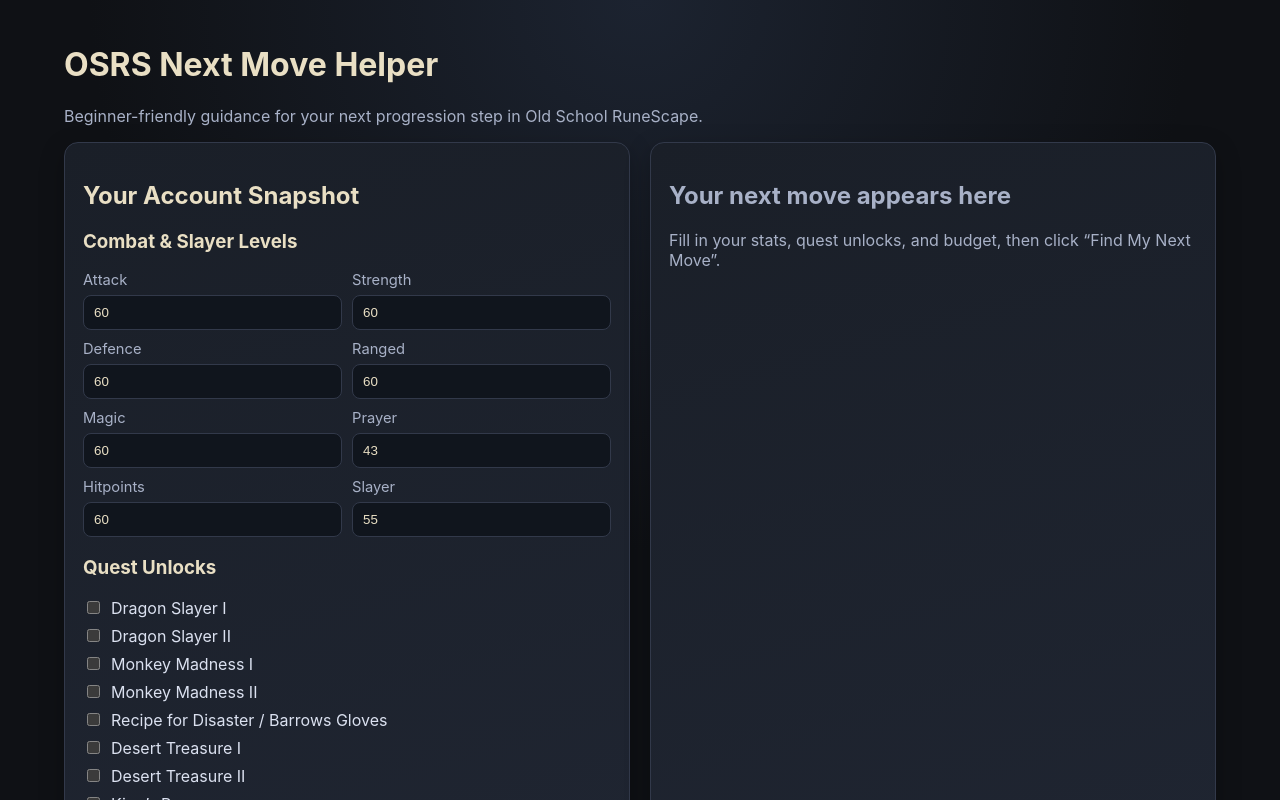
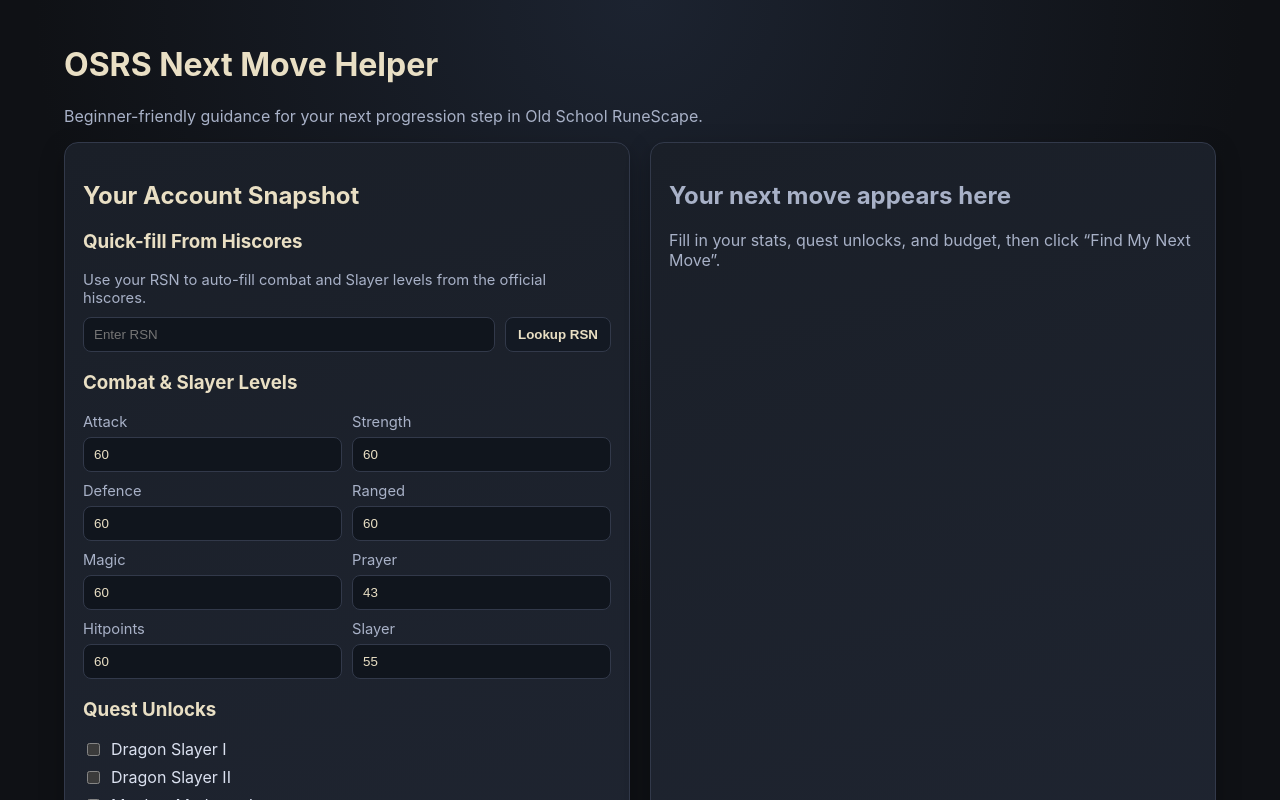
Before and after one commit to dimitrievblagoj/osrshelper, a React (Vite) app: page / in a window 1280 px wide. Shown: the top 800 px of the page. Built offline with nearby package versions, Linux system fonts and the light colour scheme.

Commit message:
Add RSN lookup via Vercel serverless API route

```diff
--- a/src/App.jsx
+++ b/src/App.jsx
@@ -23,11 +23,42 @@
   const [quests, setQuests] = useState(defaultQuests);
   const [budget, setBudget] = useState(budgetOptions[0]);
   const [hasSubmitted, setHasSubmitted] = useState(false);
+  const [rsn, setRsn] = useState('');
+  const [lookupState, setLookupState] = useState({ loading: false, error: '', success: '' });
 
   const results = useMemo(() => {
     if (!hasSubmitted) return null;
     return getRecommendations({ stats, quests, budget });
   }, [stats, quests, budget, hasSubmitted]);
+
+  async function handleRsnLookup() {
+    const trimmedRsn = rsn.trim();
+
+    if (!trimmedRsn) {
+      setLookupState({ loading: false, error: 'Enter an RSN before looking up levels.', success: '' });
+      return;
+    }
+
+    setLookupState({ loading: true, error: '', success: '' });
+
+    try {
+      const response = await fetch(`/api/lookup-rsn?rsn=${encodeURIComponent(trimmedRsn)}`);
+      const payload = await response.json();
+
+      if (!response.ok) {
+        throw new Error(payload.error || 'Unable to load stats from the hiscores right now.');
+      }
+
+      setStats((previous) => ({ ...previous, ...payload.stats }));
+      setLookupState({ loading: false, error: '', success: `Loaded combat + Slayer levels for ${payload.rsn}.` });
+    } catch (error) {
+      setLookupState({
+        loading: false,
+        error: error instanceof Error ? error.message : 'Unable to load stats from the hiscores right now.',
+        success: ''
+      });
+    }
+  }
 
   return (
     <main className="page">
@@ -39,6 +70,26 @@
       <div className="layout">
         <section className="panel form-panel">
           <h2>Your Account Snapshot</h2>
+
+          <div className="section-block">
+            <h3>Quick-fill From Hiscores</h3>
+            <p className="helper-text">Use your RSN to auto-fill combat and Slayer levels from the official hiscores.</p>
+            <div className="rsn-lookup">
+              <input
+                className="rsn-input"
+                type="text"
+                value={rsn}
+                onChange={(event) => setRsn(event.target.value)}
+                maxLength={12}
+                placeholder="Enter RSN"
+              />
+              <button className="secondary-cta" onClick={handleRsnLookup} disabled={lookupState.loading}>
+                {lookupState.loading ? 'Looking up...' : 'Lookup RSN'}
+              </button>
+            </div>
+            {lookupState.error ? <p className="error-text">{lookupState.error}</p> : null}
+            {lookupState.success ? <p className="success-text">{lookupState.success}</p> : null}
+          </div>
 
           <div className="section-block">
             <h3>Combat & Slayer Levels</h3>
--- a/src/styles.css
+++ b/src/styles.css
@@ -130,3 +130,59 @@
     padding: 16px;
   }
 }
+
+.helper-text {
+  margin: 0 0 10px;
+  color: var(--muted);
+  font-size: 0.92rem;
+}
+
+.rsn-lookup {
+  display: grid;
+  grid-template-columns: minmax(0, 1fr) auto;
+  gap: 10px;
+}
+
+.rsn-input {
+  width: 100%;
+  padding: 9px 10px;
+  border-radius: 8px;
+  border: 1px solid var(--border);
+  background: #10151d;
+  color: var(--text);
+}
+
+.secondary-cta {
+  padding: 9px 12px;
+  border-radius: 8px;
+  border: 1px solid var(--border);
+  background: #131923;
+  color: var(--text);
+  cursor: pointer;
+  font-weight: 600;
+}
+
+.secondary-cta:disabled {
+  opacity: 0.7;
+  cursor: wait;
+}
+
+.error-text,
+.success-text {
+  margin: 10px 0 0;
+  font-size: 0.9rem;
+}
+
+.error-text {
+  color: #ff9f8a;
+}
+
+.success-text {
+  color: #9be0a8;
+}
+
+@media (max-width: 500px) {
+  .rsn-lookup {
+    grid-template-columns: 1fr;
+  }
+}
```
Also changed, not shown: api/lookup-rsn.js (added, +63 -0 lines).
